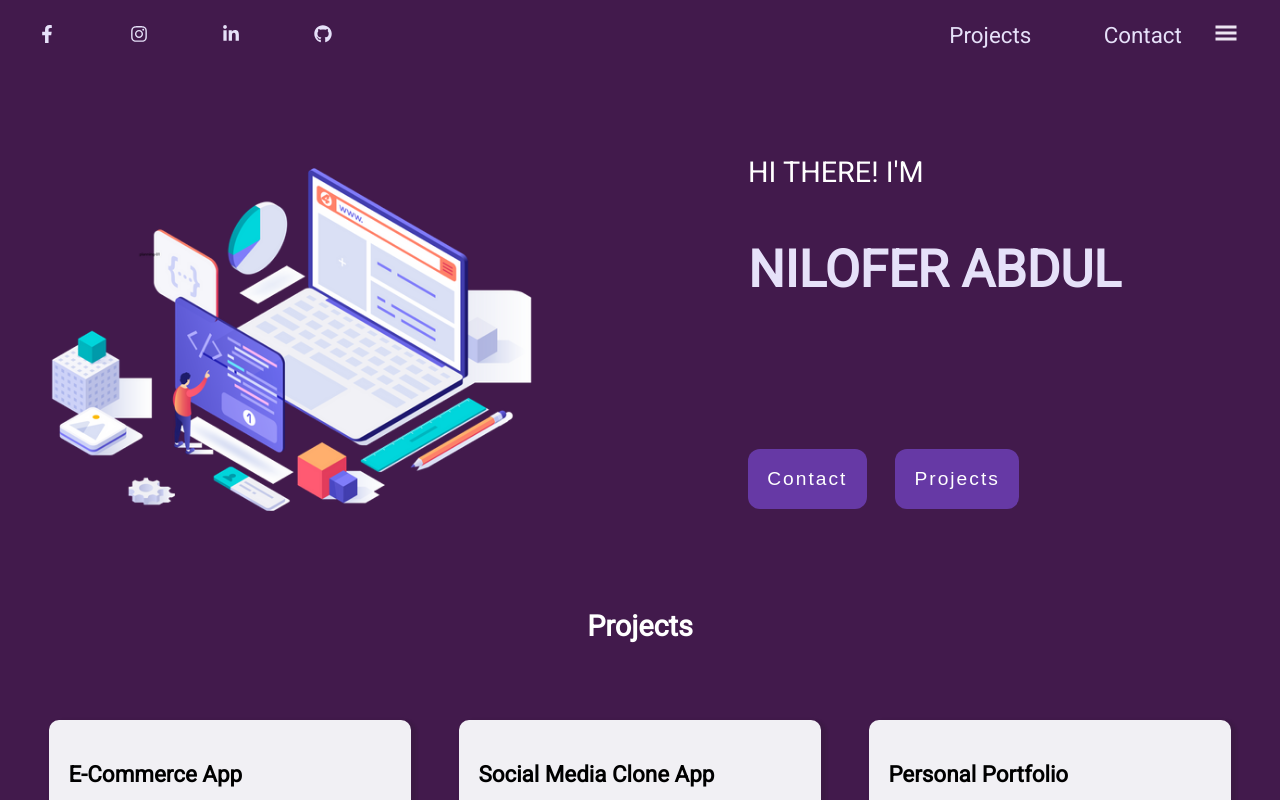
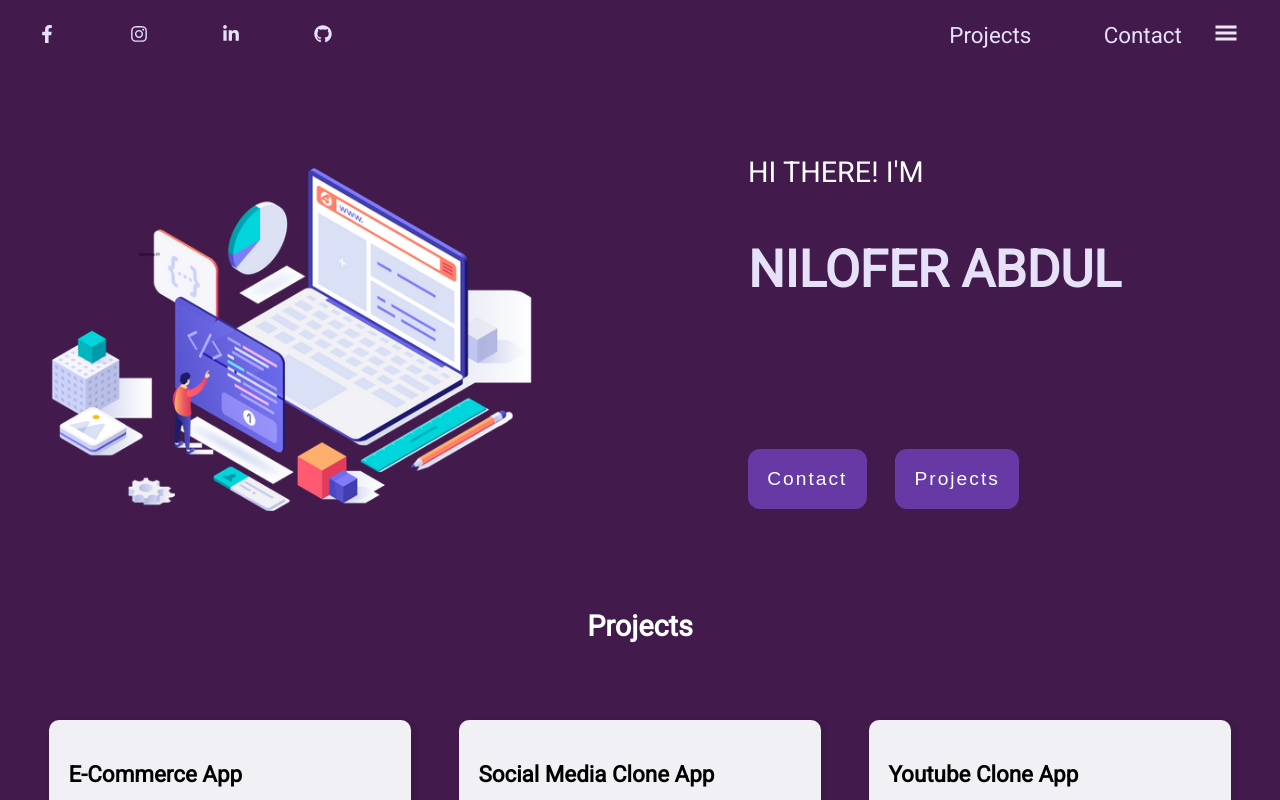
Before and after one commit to niloferabdul4/portfolio, a React (Create React App) app: page / in a window 1280 px wide. Built offline with nearby package versions, Linux system fonts and the light colour scheme.

Commit message:
added youtube_project

```diff
--- a/src/Components/Projects/projects_data.js
+++ b/src/Components/Projects/projects_data.js
@@ -1,6 +1,7 @@
 import ecommerce from "../../assets/ecommerce.png";
 import facebook1 from '../../assets/facebook1.png'
 import recipe from '../../assets/recipes.png'
+import youtube from '../../assets/youtube.png'
 import quiz from '../../assets/quiz.png'
 import tenzies from '../../assets/tenzies.jpg'
 import portfolio from '../../assets/portfolio.png'
@@ -27,6 +28,16 @@ import notes from '../../assets/notes.png'
 },
 {
     id:3,
+    title:'Youtube Clone App',
+    description: 'Fully Responsive YouTube clone app built Using React Material UI. Integrated Rapid API for TouTube data. Display the videos based on category and also show the related videos to that particular videos.',
+    url: 'https://github.com/niloferabdul4/youtube_clone.git',
+    demo:'https://youtube-clone-livid-two.vercel.app/',
+    image:youtube
+
+},
+
+{
+    id:4,
     title:'Personal Portfolio',
     description: 'Implemented using React Js core topics like Context API React Hooks,HTML and CSS',
     url: 'https://github.com/niloferabdul4/portfolio.git',
@@ -35,8 +46,9 @@ import notes from '../../assets/notes.png'
 
 },
 
+
 {
-    id:4,
+    id:5,
     title:'Real-Estate App',
     description: 'Implemented using React Js core topics like Context API React Hooks,HTML and CSS',
     url: 'https://github.com/niloferabdul4/real-estate-app.git',
@@ -45,7 +57,7 @@ import notes from '../../assets/notes.png'
 
 },
 {
-    id:5,
+    id:6,
     title:'Recipe Finder App',
     description: 'Implemented using React Js core topics like Context API React Hooks,HTML and CSS',
     url: 'https://github.com/niloferabdul4/recipeapp.git',
@@ -55,7 +67,7 @@ import notes from '../../assets/notes.png'
 },
 
 {
-    id:6,
+    id:7,
     title:'Quiz App',
     description: 'Built using React Js core topics like Context API React Hooks',
     url: 'https://github.com/niloferabdul4/quiz_app.git',
@@ -63,7 +75,7 @@ import notes from '../../assets/notes.png'
     image:quiz
 
 },{
-    id:7,
+    id:8,
     title:'Tenzies Game',
     description: 'Built using React Js,HTML and  CSS',
     url: 'https://github.com/niloferabdul4/tenziesgame.git',
@@ -72,7 +84,7 @@ import notes from '../../assets/notes.png'
 
 },
 {
-    id:8,
+    id:9,
     title:'Notes App',
     description:'Built using React Js,HTML and  CSS',
     url:'https://github.com/niloferabdul4/easynotesapp.git',
```
Also changed, not shown: src/assets/youtube.png (added).
